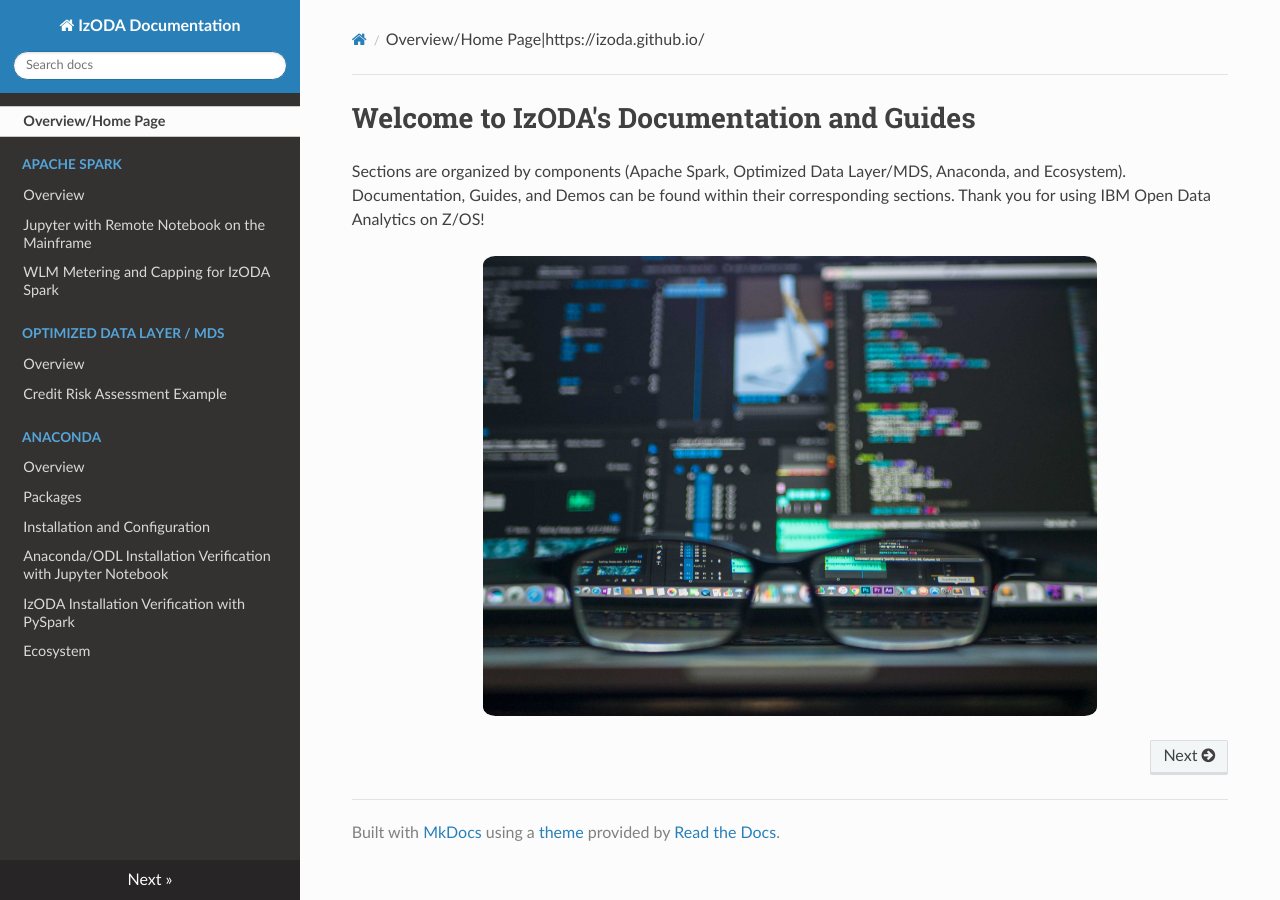
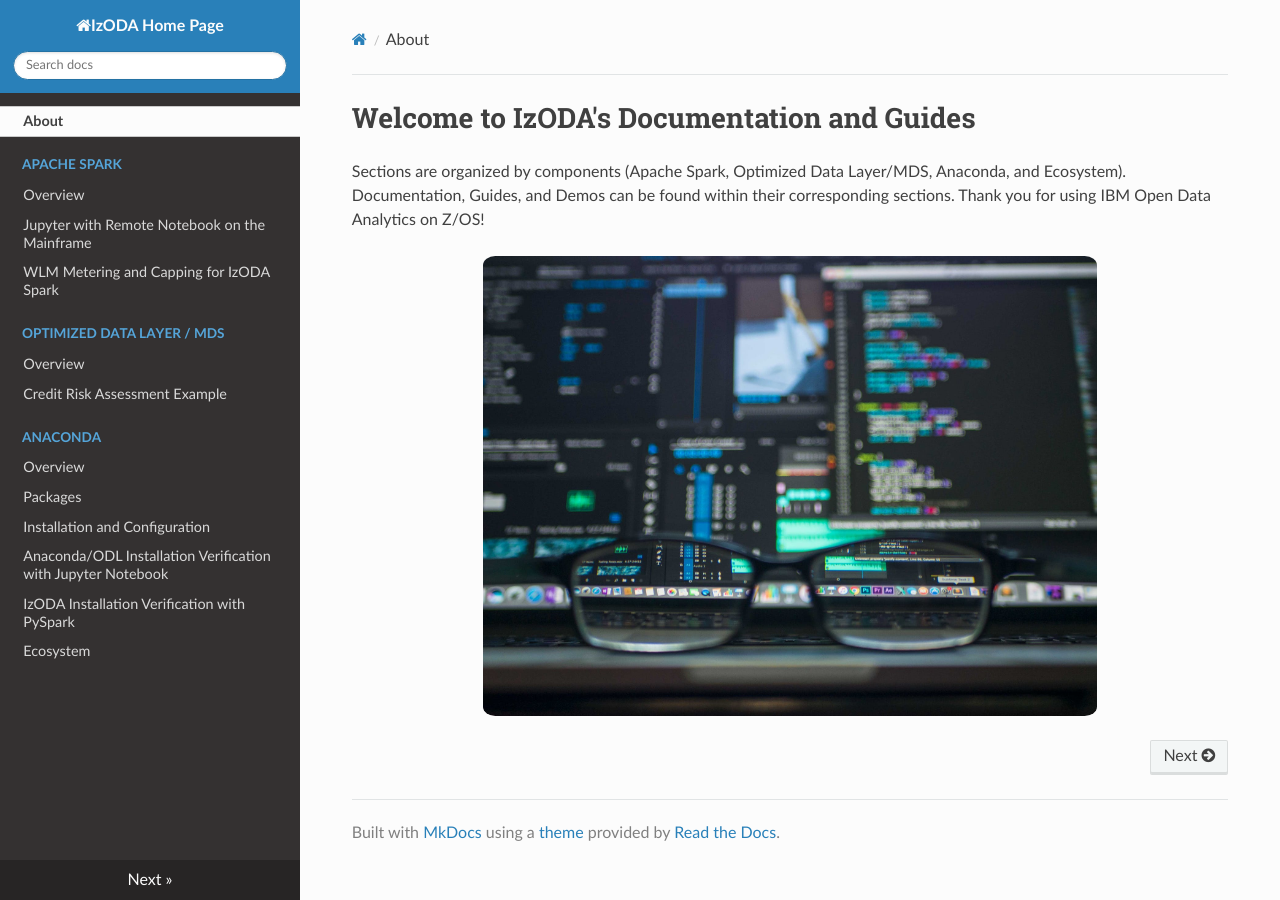
Before and after one commit to IzODA/IzODA.github.io, an MkDocs documentation site: the page built from docs/index.md, in a window 1280 px wide. Built offline with MkDocs 1.6.1, drawn with Linux system fonts in a browser that asks for light colours; nearby versions of some CDN libraries; old or Windows-style settings are respelled for this version of MkDocs; some of the changed lines change nothing that is shown.

Commit message:
Added IzODA Home Page link and retained about

```diff
--- a/docs/index.js
+++ b/docs/index.js
@@ -1,11 +1,7 @@
-var anchors = Array.from(document.getElementsByClassName("wy-menu")[0].getElementsByTagName("a"));
-anchors.forEach(function(anchor) {
-  var sep = anchor.innerText.indexOf("|");
-  if (sep != -1) {
-    anchor.href = anchor.innerText.substring(sep + 1, anchor.innerText.length);
-    anchor.innerText = anchor.innerText.substring(0, sep);
-  }
-});
+//Change Link to IzODA Home
+var homeLink = document.getElementsByClassName("icon-home")[0];
+homeLink.href = "https://izoda.github.io";
+homeLink.innerText = "IzODA Home Page";
 
 var latestText = [];
 var latestReleaseName = "LATEST";
--- a/mkdocs.yml
+++ b/mkdocs.yml
@@ -1,6 +1,6 @@
 site_name: IzODA Documentation
 pages:
-  - 'Overview/Home Page|https://izoda.github.io/': 'index.md'
+  - 'About': 'index.md'
   - 'Apache Spark':
     - 'Overview': 'spark/spark.md'
     - 'Jupyter with Remote Notebook on the Mainframe': 'spark/jupyter-remote-notebook.md'
```
Also changed, not shown: site/404.html, site/anaconda/anaconda/index.html, site/anaconda/install-config/index.html, site/anaconda/ivp-jupyter-notebook/index.html, site/anaconda/ivp-pyspark/index.html, site/anaconda/packages/index.html, site/ecosystem/index.html, site/index.html, site/index.js, site/odl/credit-risk-odl/index.html, site/odl/odl/index.html, site/search.html, site/search/search_index.json, site/spark/jupyter-remote-notebook/index.html, 2 more files.
